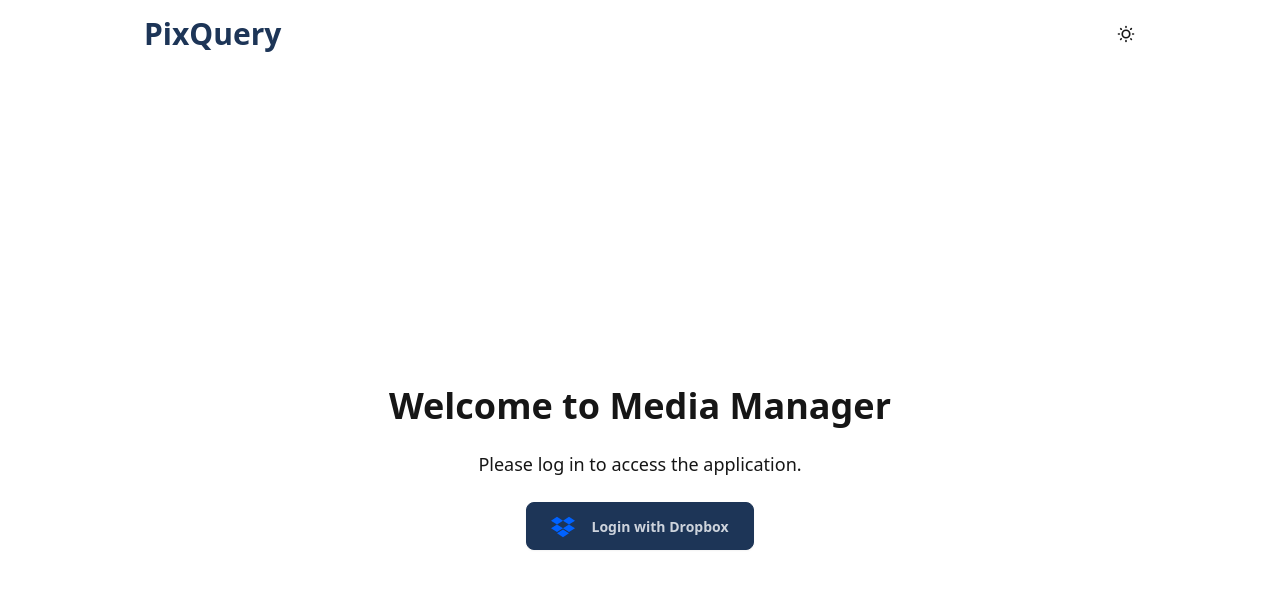
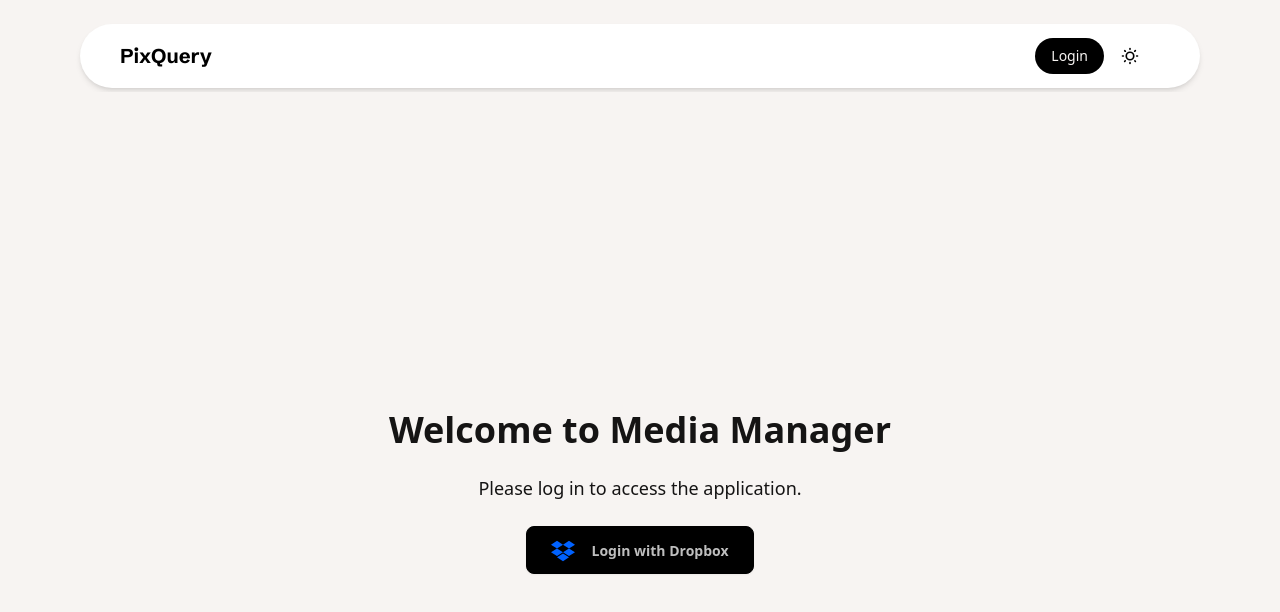
Before and after one commit to 2024-Arizona-Opportunity-Hack/HaRoRa-PajaritoEnvironmenta-FromMediaOverloadtoSeamlessOrganization, a React (Vite) app in the folder frontend/web_app/: page / in a window 1280 px wide. Shown: the top 612 px of the page. Built offline with nearby package versions, Linux system fonts and the light colour scheme; no server answers.

Commit message:
added new light colors; animations; fonts

```diff
--- a/frontend/web_app/index.html
+++ b/frontend/web_app/index.html
@@ -3,9 +3,12 @@
   <head>
     <meta charset="UTF-8" />
     <link rel="icon" type="image/png" href="/icon.png" />
+    <meta name="viewport" content="width=device-width, initial-scale=1.0" />    <title>PixQuery</title>
 
+    <link rel="preconnect" href="https://fonts.googleapis.com">
+    <link rel="preconnect" href="https://fonts.gstatic.com" crossorigin>
+    <link href="https://fonts.googleapis.com/css2?family=Inter:ital,opsz,wght@0,14..32,100..900;1,14..32,100..900&family=Schibsted+Grotesk:ital,wght@0,400..900;1,400..900&display=swap" rel="stylesheet">
 
-    <meta name="viewport" content="width=device-width, initial-scale=1.0" />    <title>Media Manager</title>
   </head>
   <body>
     <div id="root"></div>
--- a/frontend/web_app/src/App.jsx
+++ b/frontend/web_app/src/App.jsx
@@ -8,7 +8,8 @@ import SearchPage from './pages/SearchPage';
 import ProtectedRoute from './components/ProtectedRoute';
 function App() {
   return (
-    <Router>
+    <div className='bg-base-100 p-6'>
+    <Router className='font-inter text-base'>
       <Navbar />
       <Routes>
         {/* Public Route */}
@@ -22,6 +23,7 @@ function App() {
         <Route path="*" element={<Navigate to="/" replace />} />
       </Routes>
     </Router>
+    </div>
   );
 }
 
--- a/frontend/web_app/src/components/Navbar.jsx
+++ b/frontend/web_app/src/components/Navbar.jsx
@@ -1,7 +1,8 @@
 import { Link } from 'react-router-dom';
 import { useState, useEffect } from 'react';
+import Reveal from '../components/utils/Reveal.jsx';
 //import { getProfileInfo } from '../api/api';
-import { getProfileInfo, handleLogout } from '../api/api'; // Import the necessary API functions
+import { getProfileInfo, handleLogout, handleLogin } from '../api/api'; // Import the necessary API functions
 
 function Navbar() {
     const [theme, setTheme] = useState('formalLight');
@@ -20,43 +21,35 @@ function Navbar() {
         window.location.reload(); // Refresh the page to reset the authentication state
     };
     return (
-        <nav className="bg-base-100 shadow-md">
-            <div className="flex justify-center">
-                {/* Container with fixed width */}
-                <div className="w-full max-w-5xl  px-4 py-4 flex justify-between items-center ">
+
+        <Reveal>
+            <div className="navbar shadow-md h-4 bg-neutral text-primary mx-14 rounded-full" style={{width: 'auto'}}>
                 {/* Brand */}
+                <div className="flex-1 ml-8">
                     <Link
                         to="/"
-                        className="text-3xl font-bold text-primary hover:text-primary-focus transition duration-300 ease-in-out "
+                        className="font-grotesk text-xl font-bold transition duration-300 ease-in-out"
                     >
                         PixQuery
                     </Link>
-
-                    {/* mNavigation Links and Theme Selector */}
-                    <div className="flex items-center space-x-6 ">
-                        {isAuthenticated && (
+                </div>
+                <div className="flex-none mr-8">
+                    <ul className="menu menu-horizontal px-1">
+                      {isAuthenticated ? (
                             <>
-                                <Link to="/upload" className="btn btn-outline btn-primary text-md">
-                                    Upload
-                                </Link>
-                                <Link to="/search" className="btn btn-outline btn-primary text-md">
-                                    Search
-                                </Link>
-
-                                {/* Logout Button */}
-                                <button className="btn btn-ghost text-md text-primary" onClick={handleLogoutClick}>
+                              <li><a href='/upload'>Upload</a></li>
+                              <li><a href='/search'>Search</a></li>
+                              <li>
+                                <a onClick={handleLogoutClick} className='bg-primary rounded-full text-base-100 hover:bg-primary hover:scale-105 active:scale-95 active:bg-primary'>
                                     Logout
-                                </button>
+                                </a>
+                              </li>
                             </>
-                        )}
-                        {/* <select
-              className="select select-bordered bg-base-100 text-base-content py-2 px-4 rounded-md shadow-md focus:outline-none text-md"
-              value={theme}
-              onChange={handleThemeChange}
-            >
-              <option value="nord">Light Mode</option>
-              <option value="coffee">Dark Mode</option>
-            </select> */}
+                        ) : (
+                          <li><a onClick={handleLogin} className='bg-primary rounded-full text-base-100 hover:bg-primary hover:scale-105 active:scale-95 active:bg-primary'>Login</a></li>
+                        )
+                      }
+                      <li>
                             <label className="swap swap-rotate">
                                 {/* this hidden checkbox controls the state */}
                                 <input type="checkbox" className="theme-controller" value="formalDark" />
@@ -79,10 +72,12 @@ function Navbar() {
                                     <path d="M21.64,13a1,1,0,0,0-1.05-.14,8.05,8.05,0,0,1-3.37.73A8.15,8.15,0,0,1,9.08,5.49a8.59,8.59,0,0,1,.25-2A1,1,0,0,0,8,2.36,10.14,10.14,0,1,0,22,14.05,1,1,0,0,0,21.64,13Zm-9.5,6.69A8.14,8.14,0,0,1,7.08,5.22v.27A10.15,10.15,0,0,0,17.22,15.63a9.79,9.79,0,0,0,2.1-.22A8.11,8.11,0,0,1,12.14,19.73Z" />
                                 </svg>
                             </label>
+                      </li>
+                    </ul>
                 </div>
             </div>
-            </div>
-        </nav>
+        </Reveal>
+
     );
 }
 
--- /dev/null
+++ b/frontend/web_app/src/components/utils/Reveal.jsx
@@ -0,0 +1,20 @@
+import React, { useEffect, useRef } from 'react';
+import { motion } from 'framer-motion';
+
+export default function Reveal({ children }) {
+  return (
+    <div>
+        <motion.div
+          variants={{
+            hidden: { opacity: 0, y: 75 },
+            visible: { opacity: 1, y: 0 }
+          }}
+          initial="hidden"
+          animate="visible"
+          transition={{ duration:0.25, ease: 'easeInOut' }}
+        >
+          {children}
+        </motion.div>
+    </div>
+  );
+}
--- a/frontend/web_app/src/index.css
+++ b/frontend/web_app/src/index.css
@@ -3,5 +3,3 @@
 @tailwind base;
 @tailwind components;
 @tailwind utilities;
-
-/* You can add custom styles below this line */
--- a/frontend/web_app/src/pages/AuthPage.jsx
+++ b/frontend/web_app/src/pages/AuthPage.jsx
@@ -31,7 +31,7 @@ function AuthPage() {
   // If the user is not logged in, show the "Login with Dropbox" button
   if (!profile) {
     return (
-      <div className="p-4 flex flex-col justify-center items-center h-screen bg-base-100 text-base-content">
+      <div className="mt-1 p-3 flex flex-col justify-center items-center h-screen bg-base-100 text-base-content">
         <h1 className="text-4xl font-bold mb-6">Welcome to Media Manager</h1>
         <p className="text-lg mb-6">
           Please log in to access the application.
--- a/frontend/web_app/src/pages/SearchPage.jsx
+++ b/frontend/web_app/src/pages/SearchPage.jsx
@@ -1,14 +1,17 @@
 // src/pages/SearchPage.jsx
 import React from 'react';
 import Search from '../components/Search';
+import Reveal from '../components/utils/Reveal.jsx';
 
 function SearchPage() {
     return (
-        <div className="p-4  text-base-content max-w-6xl mx-auto">
-            <div className="p4 bg-base-100">
-                <Search />
+        <Reveal>
+            <div className="p-4 text-primary max-w-6xl mx-auto">
+                <div className="p4">
+                    <Search />
+                </div>
             </div>
-        </div>
+        </Reveal>
     );
 }
 
--- a/frontend/web_app/src/pages/UploadPage.jsx
+++ b/frontend/web_app/src/pages/UploadPage.jsx
@@ -1,5 +1,6 @@
 import React, { useState, useEffect } from 'react';
 import Upload from '../components/Upload';
+import Reveal from '../components/utils/Reveal.jsx';
 import { getProfileInfo, handleLogout } from '../api/api'; // Import the necessary API functions
 
 function UploadPage() {
@@ -16,23 +17,26 @@ function UploadPage() {
     }, []);
 
     return (
-        <div className="p-4  text-base-content max-w-3xl mx-auto">
+        <Reveal>
+            <div className="p-4 text-base-content max-w-3xl mx-auto">
                 <div className="hero  mb-6 rounded-lg">
                     <div className="hero-content text-center">
                         <div className="max-w-md">
-                        <h1 className="text-3xl font-bold">Upload Media</h1>
+                            <h1 className="text-2xl font-grotesk font-bold">Upload Media</h1>
                             {profile && (
-                            <p className="py-6 text-lg">
+                                <p className="py-6 text-xl">
                                     Welcome, <span className="font-semibold">{profile.name}</span>!
                                 </p>
                             )}
+
                         </div>
                     </div>
                 </div>
-
                 {/* Upload Component */}
                 <Upload />
             </div>
+        </Reveal>
+
     );
 }
 
--- a/frontend/web_app/tailwind.config.js
+++ b/frontend/web_app/tailwind.config.js
@@ -3,19 +3,27 @@ import daisyui from 'daisyui';
 
 export default {
   content: ["./index.html", "./src/**/*.{js,jsx,ts,tsx}"],
-  theme: { extend: {} },
+  theme: {
+    // Easy Grotesk for the logo and headlines, as well as Inter for body text.
+    extend: {
+      fontFamily: {
+        inter: ['"Inter"'], // Add your font here
+        grotesk: ['"Schibsted Grotesk"'],
+      },
+    },
+ },
   plugins: [daisyui],
   daisyui: {
     themes: [
       {
         // Formal Light Theme
         formalLight: {
-          "primary": "#1D3557",        // Dark blue for primary actions
-          "secondary": "#457B9D",      // Muted blue for secondary actions
-          "accent": "#E63946",         // Red accent for emphasis
-          "neutral": "#F1FAEE",        // Light gray for backgrounds
-          "base-100": "#FFFFFF",       // White background
-          "base-200": "#F8F9FA",       // Slightly off-white
+          "primary": "#000000",         // Red accent for emphasis
+          "secondary": "#7c7b80",        // Dark blue for primary actions
+          "accent": "#ddff7c",      // Muted blue for secondary actions
+          "neutral": "#ffffff",        // Light gray for backgrounds
+          "base-100": "#f7f4f2",       // White background
+          "base-200": "#8a878b",       // Slightly off-white
           "base-300": "#E9ECEF",       // Light gray for borders
           "info": "#17A2B8",           // Info color
           "success": "#28A745",        // Success color
@@ -26,17 +34,17 @@ export default {
       {
         // Formal Dark Theme
         formalDark: {
-          "primary": "#ADB5BD",        // Light gray for primary actions
-          "secondary": "#6C757D",      // Medium gray for secondary actions
-          "accent": "#E63946",         // Red accent for emphasis
-          "neutral": "#212529",        // Dark gray for backgrounds
-          "base-100": "#343A40",       // Dark background
-          "base-200": "#212529",       // Even darker background
-          "base-300": "#121416",       // Darkest background
-          "info": "#0DCAF0",           // Info color
-          "success": "#198754",        // Success color
-          "warning": "#FFC107",        // Warning color
-          "error": "#DC3545",          // Error color
+          "primary": "#fcbf49",        // Light gray for primary actions
+          "secondary": "#eae2b7",      // Medium gray for secondary actions
+          "accent": "#f77f00",         // Red accent for emphasis
+          "neutral": "#eae2b7",        // Dark gray for backgrounds
+          "base-100": "#003049",       // Dark background
+          "base-200": "#00283e",       // Even darker background
+          "base-300": "#002134",       // Darkest background
+          "info": "#00ffff",           // Info color
+          "success": "#a3e635",        // Success color
+          "warning": "#facc15",        // Warning color
+          "error": "#d62828",          // Error color
         },
       },
       // Keep existing themes if needed
```
Also changed, not shown: frontend/web_app/src/components/Search.jsx (+6 -6 lines), frontend/web_app/src/components/Upload.jsx (+8 -8 lines). Lines whose indentation alone changed are shown as unchanged.
